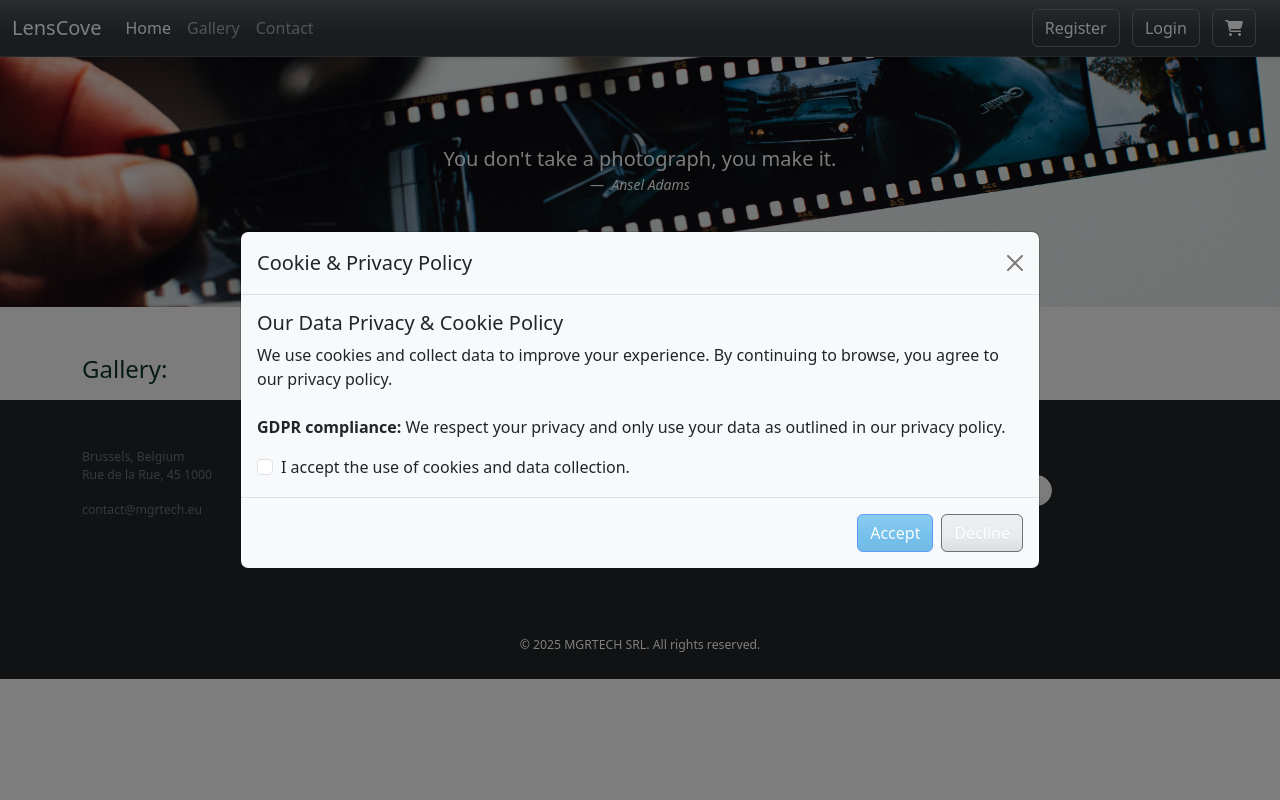
After one commit to mgrecuccio/lenscove, a Django app: page /gallery in a window 1280 px wide. The commit adds this page. Run offline with Django 5.2, Linux system fonts and the light colour scheme; data that the repository does not hold is empty; some libraries are stand-ins or nearby versions.

Commit message:
LC - Adding gallery view and template

```diff
--- a/store/templates/store/base.html
+++ b/store/templates/store/base.html
@@ -30,25 +30,13 @@
                 <div class="collapse navbar-collapse" id="navbar-content">
                     <ul class="navbar-nav me-auto mb-2 mb-lg-0">
                         <li class="nav-item">
-                            <a href="#" class="nav-link active" aria-current="page">Home</a>
+                            <a href="{% url 'store' %}" class="nav-link active" aria-current="page">Home</a>
                         </li>
                         <li class="nav-item">
-                            <a href="#" class="nav-link">Gallery</a>
-                        </li>
-                        <li class="nav-item">
-                            <a href="#" class="nav-link">FAQ</a>
+                            <a href="{% url 'gallery' %}" class="nav-link">Gallery</a>
                         </li>
                         <li class="nav-item">
                             <a href="#" class="nav-link">Contact</a>
-                        </li>
-                        <li class="nav-item dropdown">
-                            <a class="nav-link dropdown-toggle" data-bs-toggle="dropdown" href="#" role="button" aria-haspopup="true" aria-expanded="false">Categories</a>
-                            <div class="dropdown-menu">
-                                <a class="dropdown-item" href="{% url 'store' %}">All</a>
-                                {% for category in all_categories %}
-                                <a class="dropdown-item" href="#">{{category.name | capfirst}}</a>
-                                {% endfor %}
-                            </div>
                         </li>
                     </ul>
                     <div class="ms-auto me-1 d-grid d-md-block gap-2 md-2 mb-md-0">
--- /dev/null
+++ b/store/templates/store/gallery.html
@@ -0,0 +1,49 @@
+{% extends "./base.html" %} {% load static %} {% block content %}
+<!-- Banner -->
+<section class="banner-holder pt-5 store-banner">
+    <div class="container">
+        <div class="row justify-content-center">
+            <div class="col-md-6">
+                <div class="banner-content text-center text-light fw-light my-5 py-5">
+                    <figure>
+                        <blockquote class="blockquote">
+                            <p class="mb-0">You don&#39;t take a photograph, you make it.</p>
+                        </blockquote>
+                        <figcaption class="blockquote-footer text-light">
+                            <cite title="Source Title">Ansel Adams</cite>
+                        </figcaption>
+                    </figure>
+                </div>
+            </div>
+        </div>
+    </div>
+</section>
+<!-- Banner -->
+
+<!-- Gallery Products -->
+<section class="home-products pt-5 bg-light">
+    <div class="container">
+        <h4 class="text-success-emphasis fw-light">Gallery:</h4>
+        <div class="row g-3 mt-md-3">
+            {% for product in all_products %}
+            <div class="col-md-3">
+                <div class="card shadow-sm mb-3">
+                    <img class="product-img-top" src="{{product.image.url}}" alt="Product Image" />
+                    <div class="card-body">
+                        <h3 class="fs-5">{{product.title}}</h3>
+                        <p class="small fw-light">{{product.description}}</p>
+                        <h4 class="small text-dark-emphasis text-end">{{product.price}} €</h4>
+                        <div class="d-flex justify-content-between align-items-center mt-3">
+                            <a href="{{product.get_absolute_url}}" class="btn btn-sm btn-dark rounded-pill shadow-sm px-3"> <i class="fa-solid fa-bag-shopping"></i> Buy </a>
+                            <a><span class="badge bg-light">#{{product.category}}</span></a>
+                        </div>
+                    </div>
+                </div>
+            </div>
+            {% endfor %}
+        </div>
+    </div>
+</section>
+<!-- Gallery Products -->
+
+{% endblock %}
--- a/store/templates/store/product-details.html
+++ b/store/templates/store/product-details.html
@@ -1,5 +1,3 @@
 {% extends "./base.html" %} {% load static %} {% block content %}
 
-<h1>This is a nice page</h1>
-
 {% endblock %}
--- a/store/templates/store/store.html
+++ b/store/templates/store/store.html
@@ -25,7 +25,7 @@
     <div class="container">
         <h4 class="text-success-emphasis fw-light">Best Sellers:</h4>
         <div class="row g-3 mt-md-3">
-            {% for product in all_products %}
+            {% for product in best_sellers %}
             <div class="col-md-3">
                 <div class="card shadow-sm mb-3">
                     <img class="product-img-top" src="{{product.image.url}}" alt="Product Image" />
@@ -44,7 +44,7 @@
         </div>
         <!-- Add the button here -->
         <div class="text-center my-4">
-            <a href="#" class="btn btn-dark rounded-pill shadow-sm mb-3">
+            <a href="{% url 'gallery' %}" class="btn btn-dark rounded-pill shadow-sm mb-3">
                 View Gallery
             </a>
         </div>
--- a/store/urls.py
+++ b/store/urls.py
@@ -2,7 +2,8 @@
 from . import views
 
 urlpatterns = [
-    path('', views.store, name='store'),
+    path('', views.best_sellers, name='store'),
+    path('gallery', views.gallery, name='gallery'),
     path('product/<slug:slug>/', views.product_details, name='product_details'),
 
 ]
--- a/store/views.py
+++ b/store/views.py
@@ -4,10 +4,15 @@
 from . models import Category, Product
 
 
-def store(request):
+def best_sellers(request):
+    best_sellers = Product.objects.all()[0:4]
+    context = {'best_sellers': best_sellers}
+    return render(request, 'store/store.html', context)
+
+def gallery(request):
     all_products = Product.objects.all()
     context = {'all_products': all_products}
-    return render(request, 'store/store.html', context)
+    return render(request, 'store/gallery.html', context)
 
 
 def categories(request):
```
